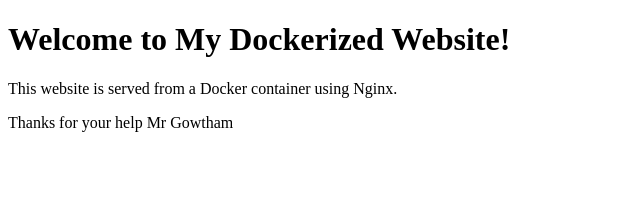
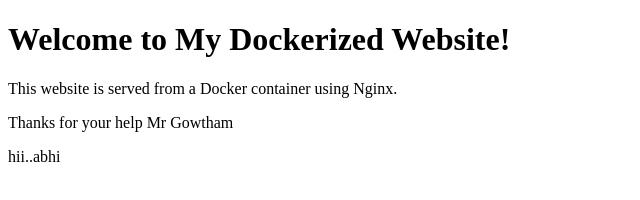
Before and after one commit to sharanu67/yehweh_gitrepo, a plain HTML site: page index.html in a window 1280 px wide. Shown: the full height of the page, 0-640 px from the left. Drawn offline with Linux system fonts and the light colour scheme.

Commit message:
Update index.html

```diff
--- a/index.html
+++ b/index.html
@@ -9,5 +9,6 @@
     <h1>Welcome to My Dockerized Website!</h1>
     <p>This website is served from a Docker container using Nginx.</p>
     <p>Thanks for your help Mr Gowtham</p>
+    <p>hii..abhi</p>
 </body>
 </html>
```
